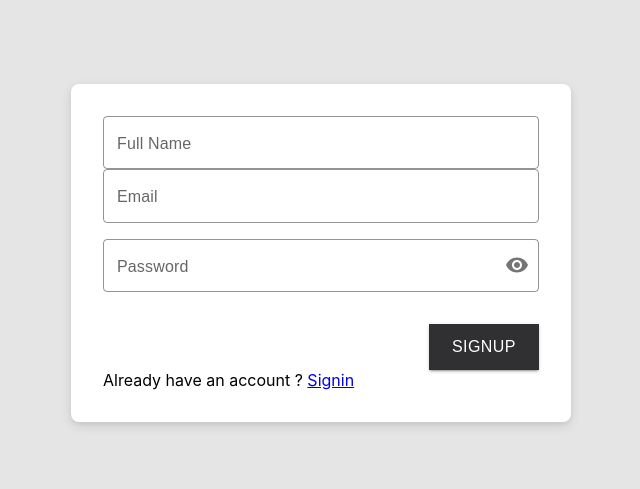
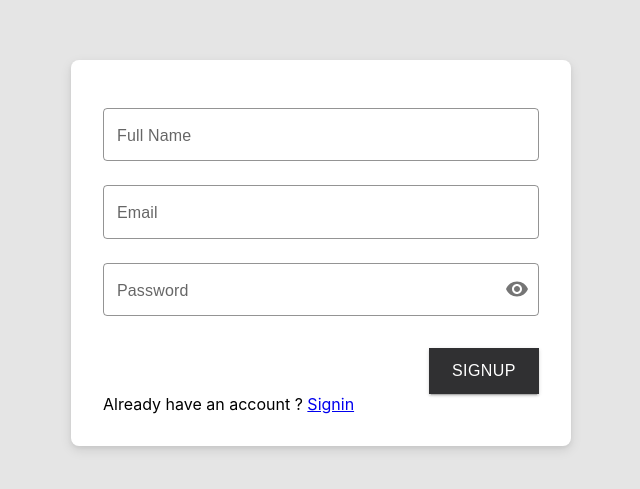
Before and after one commit to b-limitless/test, a React (Create React App) app in the folder frontend/: page /signup in a window 1280 px wide. Shown: the part 147-636 px from the top of the page, without its empty margins (319-959 px from the left). Built offline with nearby package versions, Linux system fonts and the light colour scheme.

Commit message:
form element margin was missing

```diff
--- a/frontend/src/common/DynamicForm/index.tsx
+++ b/frontend/src/common/DynamicForm/index.tsx
@@ -47,7 +47,7 @@ const DynamicForm: React.FC<DynamicFormProps> = ({
                   setFormData({ ...formData, [field.field]: e.target.value })
                 }
                 fullWidth
-                margin="none"
+                margin="normal"
                 error={!!error}
                 helperText={error}
               />
@@ -62,7 +62,7 @@ const DynamicForm: React.FC<DynamicFormProps> = ({
                   setFormData({ ...formData, [field.field]: e.target.value })
                 }
                 fullWidth
-                margin="none"
+                margin="normal"
                 error={!!error}
                 helperText={error}
               />
```
